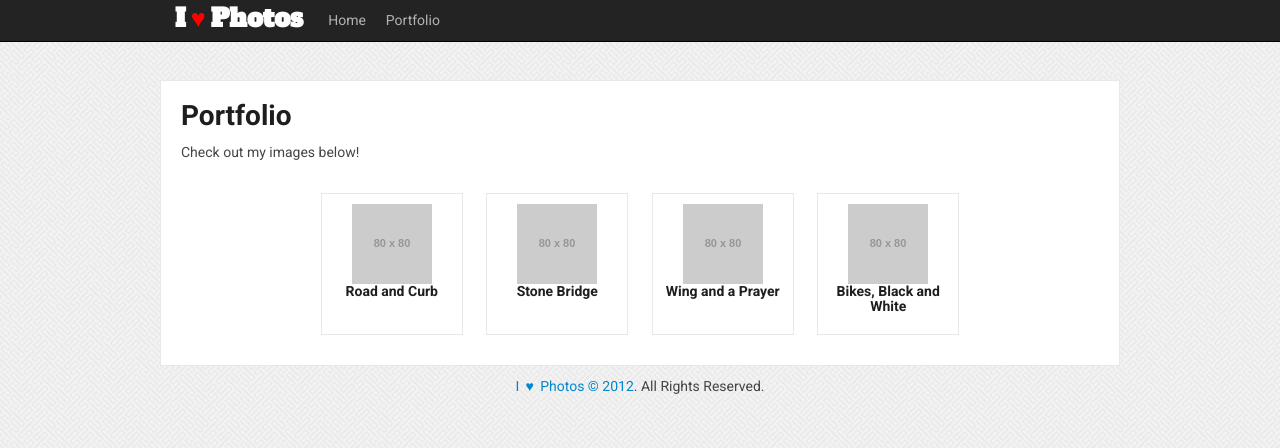
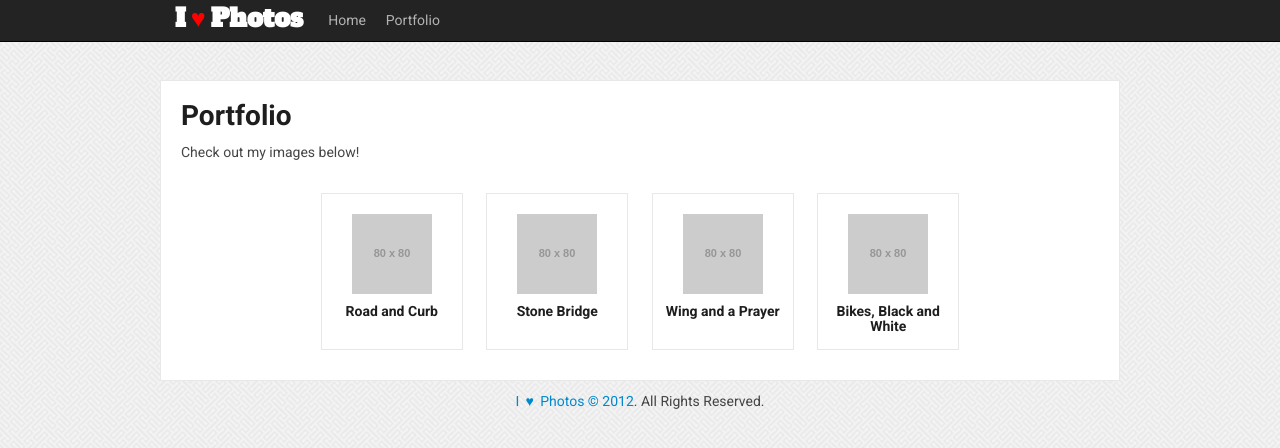
Before and after one commit to jmarizgit/learning_jekyll, a Jekyll site: the page built from portfolio/index.html, in a window 1280 px wide. Shown: the top 448 px of the page. Built offline with Jekyll 4.4.1, drawn with Linux system fonts in a browser that asks for light colours; some web fonts are replaced.

Commit message:
margin for thumbnail images

```diff
--- a/portfolio/index.html
+++ b/portfolio/index.html
@@ -8,8 +8,8 @@ title: Portfolio
 
 <div class="center">
   {% for post in site.posts %}
-    <a href="{{ post.url }}" class="inline-block border padding margin unit2 center" style="height: 120px;">
-      <img src="{{ post.thumb }}"><br>
+    <a href="{{ post.url }}" class="inline-block border padding margin unit2 center" style="height: 135px;">
+      <img src="{{ post.thumb }}" class="margin"><br>
       <h6 class="inline-block">{{ post.title }}</h6>
     </a>
   {% endfor %}
```
Also changed, not shown: 1 other file.
